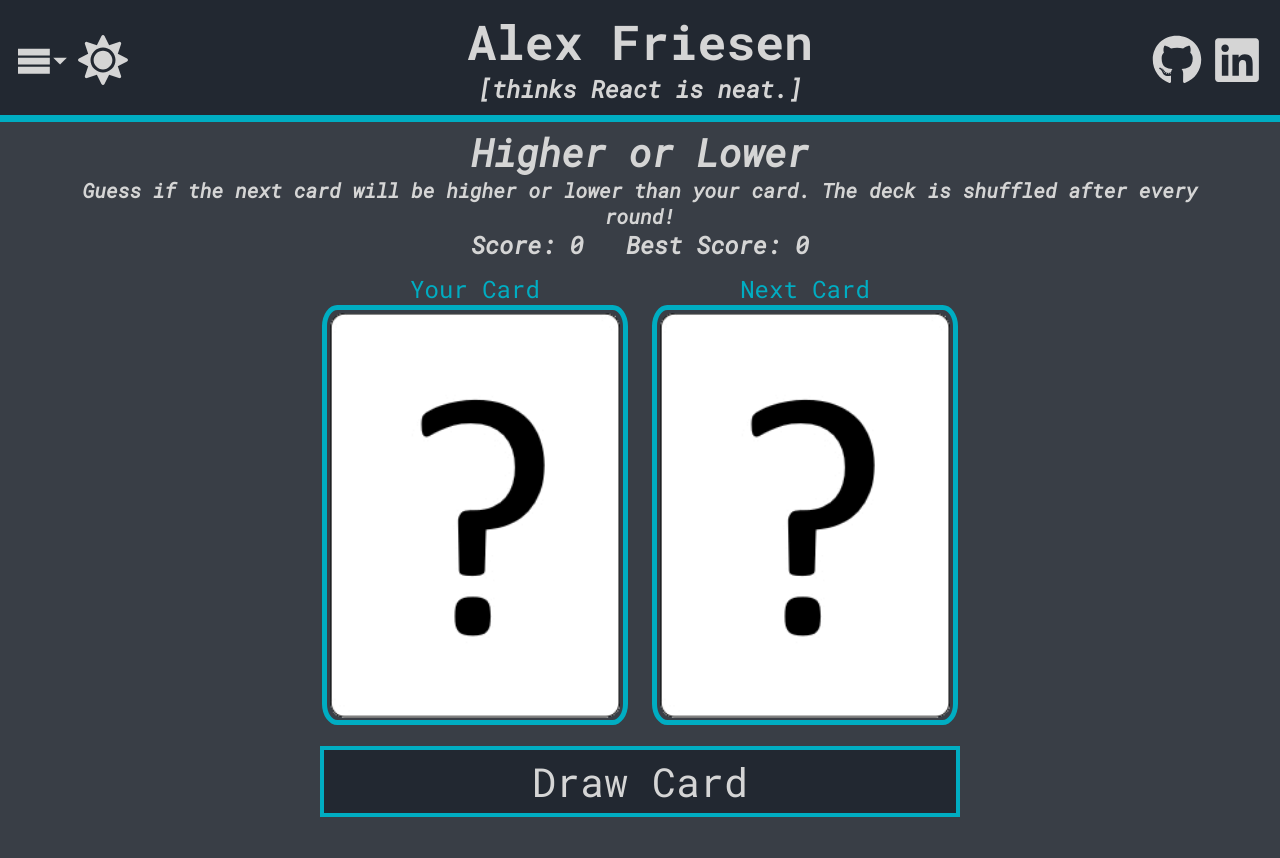
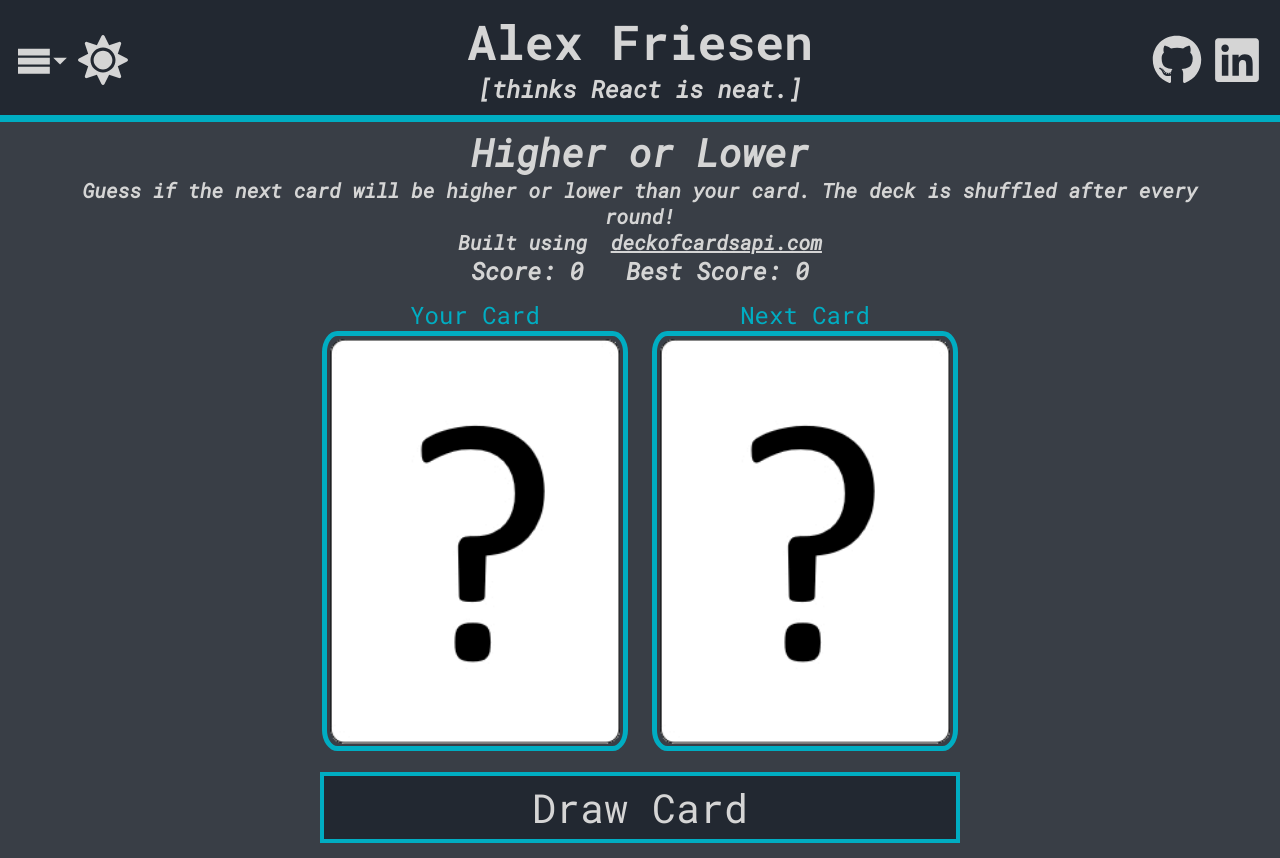
Before and after one commit to TritoLL/react-portfolio, a React (Create React App) app: page /higher-or-lower in a window 1280 px wide. Before the commit the page ends 832 px from the top, so only its background shows below. Built offline with nearby package versions, Linux system fonts and the light colour scheme; no server answers.

Commit message:
HigherOrLower: add link to deckofcardsapi.com

```diff
--- a/src/components/HigherOrLower.js
+++ b/src/components/HigherOrLower.js
@@ -240,6 +240,9 @@ class HigherOrLower extends React.Component {
                 <GameInstructions>
                     Guess if the next card will be higher or lower than your
                     card. The deck is shuffled after every round!
+                    <br />
+                    Built using &#0020;
+                    <a href="http://deckofcardsapi.com/">deckofcardsapi.com</a>
                 </GameInstructions>
                 <ScoreText>
                     Score: {this.state.score} &nbsp; Best Score:{" "}
```
